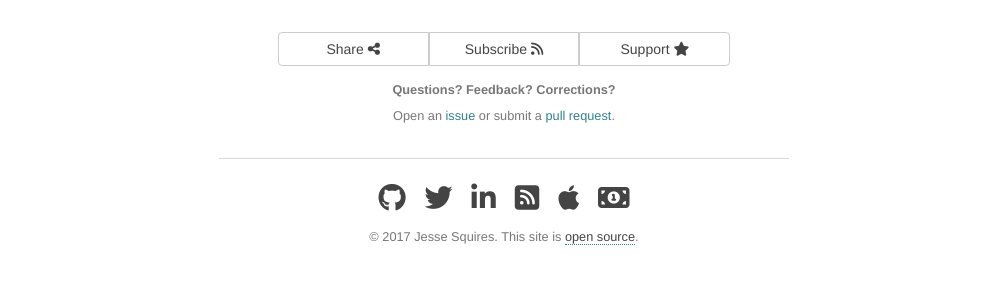
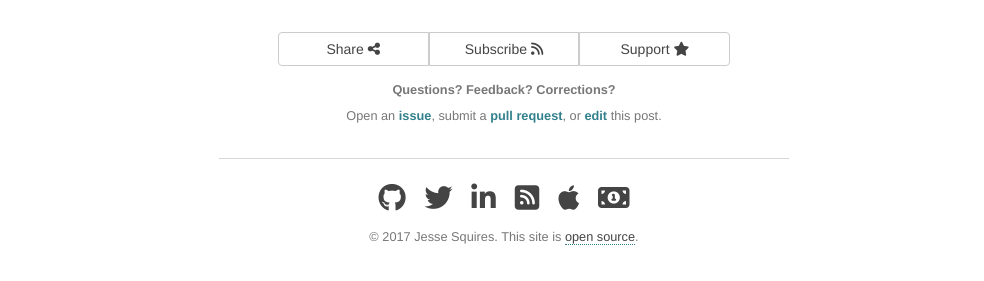
Before and after one commit to jessesquires/jessesquires.com, a Jekyll site: the page built from _posts/2016-11-05-140-proposals-frenchkit-video.md, in a window 1280 px wide. Shown: the part 1211-1492 px from the top of the page, without its empty margins (136-1120 px from the left). Built offline with Jekyll 4.4.1, drawn with Linux system fonts in a browser that asks for light colours; nearby versions of some CDN libraries; library files that are not in the unit come from our copies.

Commit message:
add edit post button. close #69

```diff
--- a/_includes/post_share_subscribe.html
+++ b/_includes/post_share_subscribe.html
@@ -1,3 +1,10 @@
+{% assign base_edit_url = 'https://github.com/jessesquires/jessesquires.com/edit/master/_posts/' %}
+
+{% assign issue_date = page.date | date: "%Y-%m-%d" %}
+{% assign page_title = page.url | remove: '/blog/' | remove: '/' %}
+{% assign file_name = issue_date | append: '-' | append: page_title | append: '.md' %}
+
+{% assign edit_url = base_edit_url | append: file_name %}
 
 <div class="post-share-subscribe">
    <div class="row">
@@ -56,10 +63,10 @@
    <div class="row feedback">
       <div class="col-md-6 col-sm-6 col-xs-12 center">
          <p class="text-muted text-center"><small><b>Questions? Feedback? Corrections?</b></small></p>
-         <p class="text-muted text-center"><small>
-         Open an <a href="{{ open_issue_url }}" target="_blank">issue</a> or
-         submit a <a href="{{ site.links.pull }}" target="_blank">pull request</a>.
-         </small></p>
+         <p class="text-muted text-center">
+         <small>Open an <a href="{{ open_issue_url }}" target="_blank"><b>issue</b></a>,
+         submit a <a href="{{ site.links.pull }}" target="_blank"><b>pull request</b></a>,
+         or <a href="{{ edit_url }}" target="_blank"><b>edit</b></a> this post.</small></p>
       </div> <!-- col -->
    </div> <!-- row -->
 
```
